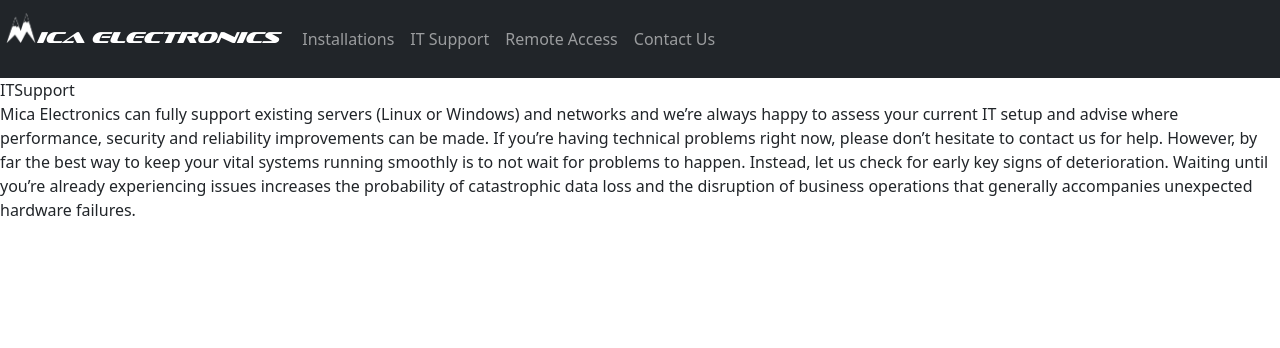
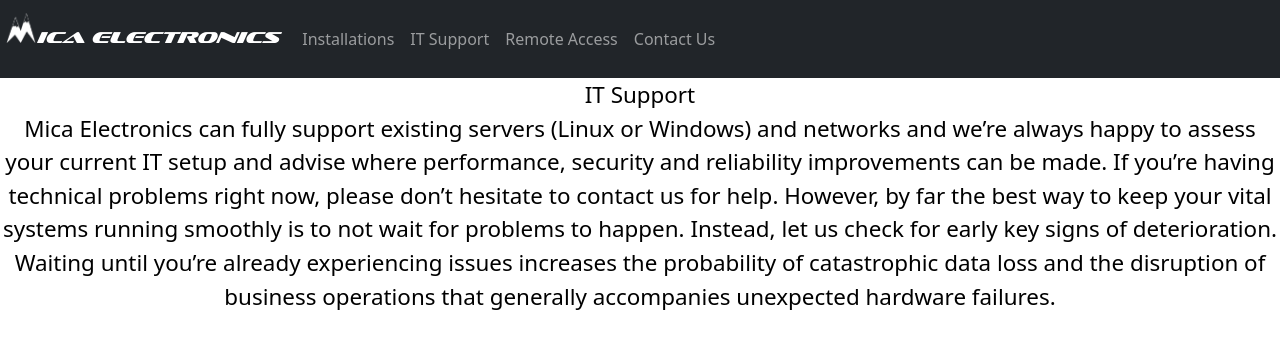
Before and after one commit to Bdempsey03/mica, a React (Create React App) app in the folder mica/: page /IT-support in a window 1280 px wide. Shown: the top 348 px of the page. Built offline with nearby package versions, Linux system fonts and the light colour scheme.

Commit message:
Added styles to the content pages

```diff
--- a/mica/src/App.css
+++ b/mica/src/App.css
@@ -27,7 +27,7 @@
   z-index:1000;
 }
 .Carousel{
-  height:49em;
+  height:39em;
 }
 .Content{
   margin: 2%;
@@ -67,8 +67,11 @@
   color:white;
 
 }
-.serviceContent{
-
+.page .text{
+  color: black;
+  font-size:1.4em;
+  text-align: center;
+  /* background-color: #001c53; */
 }
 .App-header {
   background-color: #001c53;
@@ -98,7 +101,7 @@
   height: .2em;
 }
 .carousel-image{
-  height: 40em;
+  height: 30em;
   width:100%;
   object-fit:fill;
 }
--- a/mica/src/pages/ContactUs.js
+++ b/mica/src/pages/ContactUs.js
@@ -2,9 +2,9 @@
 import Navbar from '../Navigation/NavBar';
 function ContactUs() {
     return (
-      <>
+      <div className="page">
       <Navbar/>
-        <p>
+        <p className='text'>
         Contact:<br/>
         Kiba Dempsey<br/>
 Mica Electronics<br/>
@@ -15,7 +15,7 @@
 Email: info@mica-electronics.com<br/>
 Cell: 250 566 1990<br/>
       </p>
-      </>
+      </div>
     );
   }
   export default ContactUs;
--- a/mica/src/pages/ITSupport.js
+++ b/mica/src/pages/ITSupport.js
@@ -3,10 +3,10 @@
 
 function ITSupport() {
   return (
-    <>
+    <div className="page">
       <Navbar />
-      <p>
-        ITSupport<br/>
+      <p className="text">
+        IT Support<br/>
         Mica Electronics can fully support existing servers (Linux or Windows) and networks and we’re always happy to
 assess your current IT setup and advise where performance, security and reliability improvements can be made.
 If you’re having technical problems right now, please don’t hesitate to contact us for help. However, by far the
@@ -15,7 +15,7 @@
 Waiting until you’re already experiencing issues increases the probability of catastrophic data loss and the
 disruption of business operations that generally accompanies unexpected hardware failures.
       </p>
-    </>
+    </div>
   );
 }
 export default ITSupport;
--- a/mica/src/pages/Installations.js
+++ b/mica/src/pages/Installations.js
@@ -3,9 +3,9 @@
 
 function Installations() {
   return (
-    <>
+    <div className="page">
     <Navbar/>
-    <p>
+    <p className="text">
       Installations:<br/> We provide commercial grade IT solutions for small to mid-sized businesses, including Active Directory
 configuration, physical server sales and support, hardwired and wireless networks, workstation sales and
 support, managed security, and robust backup solutions.
@@ -13,7 +13,7 @@
 Active Directory features, with globally recognized security, with the additional benefits of Linux’s license free,
 secure, open source approach, making for a very cost-effective solution.
     </p>
-    </>
+    </div>
   );
 }
 export default Installations;
--- a/mica/src/pages/RemoteAccess.js
+++ b/mica/src/pages/RemoteAccess.js
@@ -3,9 +3,9 @@
 
 function RemoteAccess() {
     return (
-      <>
+      <div className="page">
     <Navbar/>
-      <p className="serviceContent">
+      <p className="text">
         Remote Access: <br/>
         One method we can use to look after your computers is remote access. Most of a computer’s functions can be
 accessed, and necessary corrections made, without the disruption of removing the computer to our premises or
@@ -16,7 +16,7 @@
 While we’re servicing the PC remotely, a clearly visible notification will be shown on the screen and the client
 can watch everything that is being done, if they wish.
       </p>
-      </>
+      </div>
     );
   }
   export default RemoteAccess;
```
